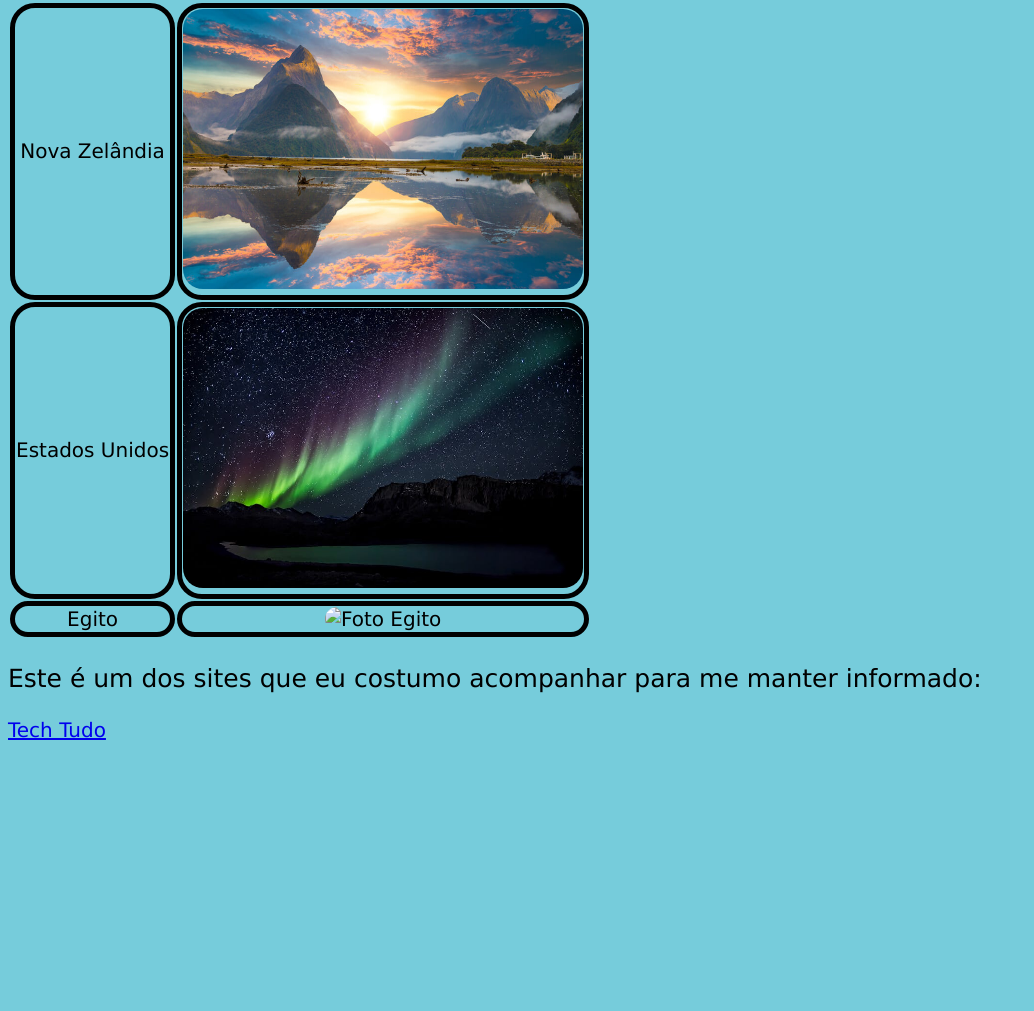
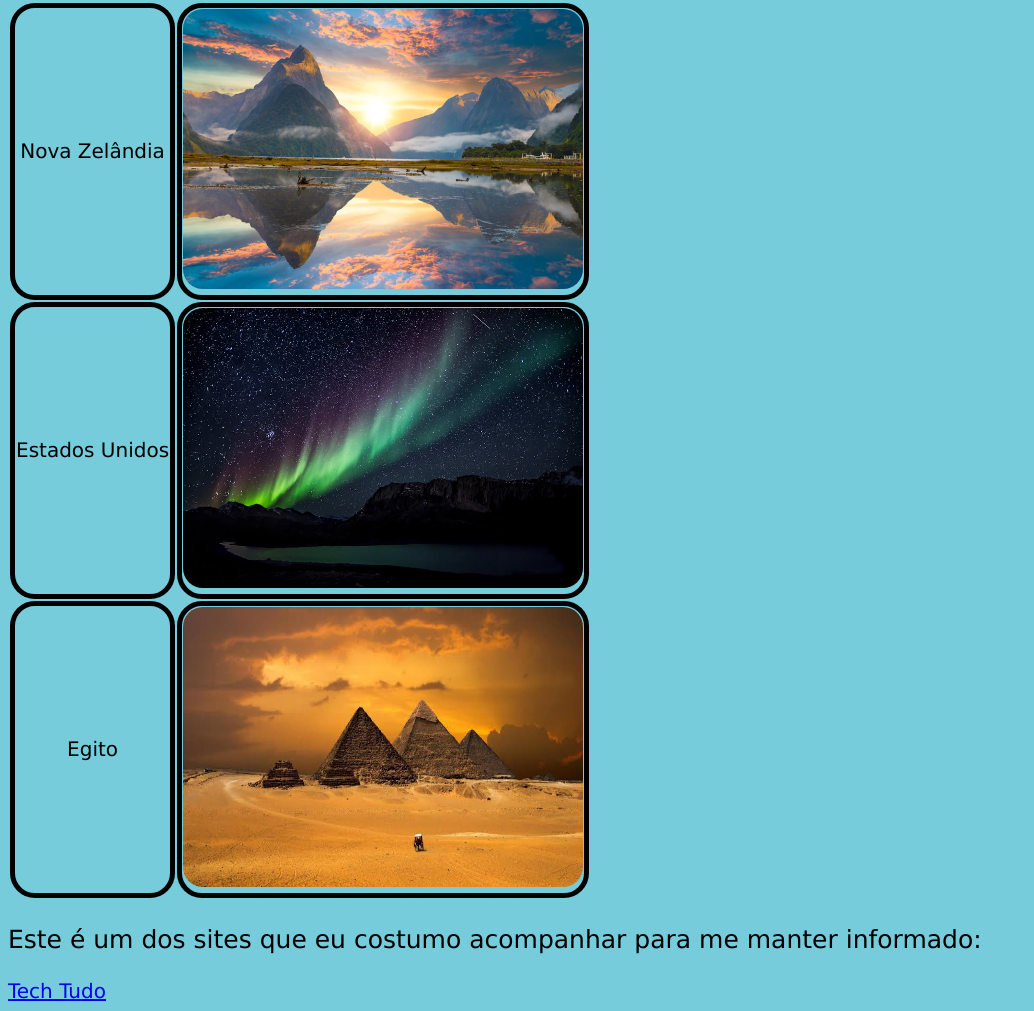
Before and after one commit to RodrigoAndre95/rodrigo.github.io, a plain HTML site: page index.html in a window 1280 px wide. Shown: the part 779-1790 px from the top of the page, without its empty margins (0-1034 px from the left). Before the commit the page ends 1529 px from the top, so only its background shows below. Drawn offline with Linux system fonts and the light colour scheme; files whose address does not match are found by name.

Commit message:
Update index.html

```diff
--- a/index.html
+++ b/index.html
@@ -33,7 +33,7 @@
         </tr>
         <tr>
             <td>Egito</td>
-            <td><img id="imagempais" src="/img/egito.jpeg" alt="Foto Egito"></td>
+            <td><img id="imagempais" src="egito.jpeg" alt="Foto Egito"></td>
         </tr>
     </table>
         <p>Este é um dos sites que eu costumo acompanhar para me manter informado:</p>
```
